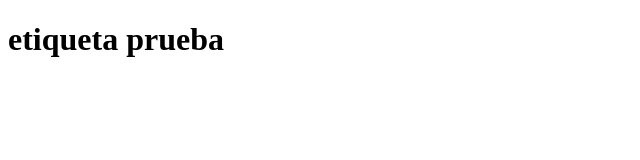
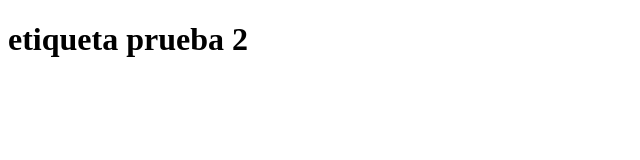
Before and after one commit to ACEFALO2022/ejemploGitHub, a plain HTML site: page index.html in a window 1280 px wide. Shown: the full height of the page, 0-640 px from the left. Drawn offline with Linux system fonts and the light colour scheme.

Commit message:
primera modifiacion html

```diff
--- a/funciones.js
+++ b/funciones.js
@@ -0,0 +1 @@
+console.log('hola mundo')
--- a/index.html
+++ b/index.html
@@ -7,6 +7,6 @@
     <title>Document</title>
 </head>
 <body>
-   <h1>etiqueta prueba</h1>
+   <h1>etiqueta prueba 2</h1>
 </body>
 </html>
```
